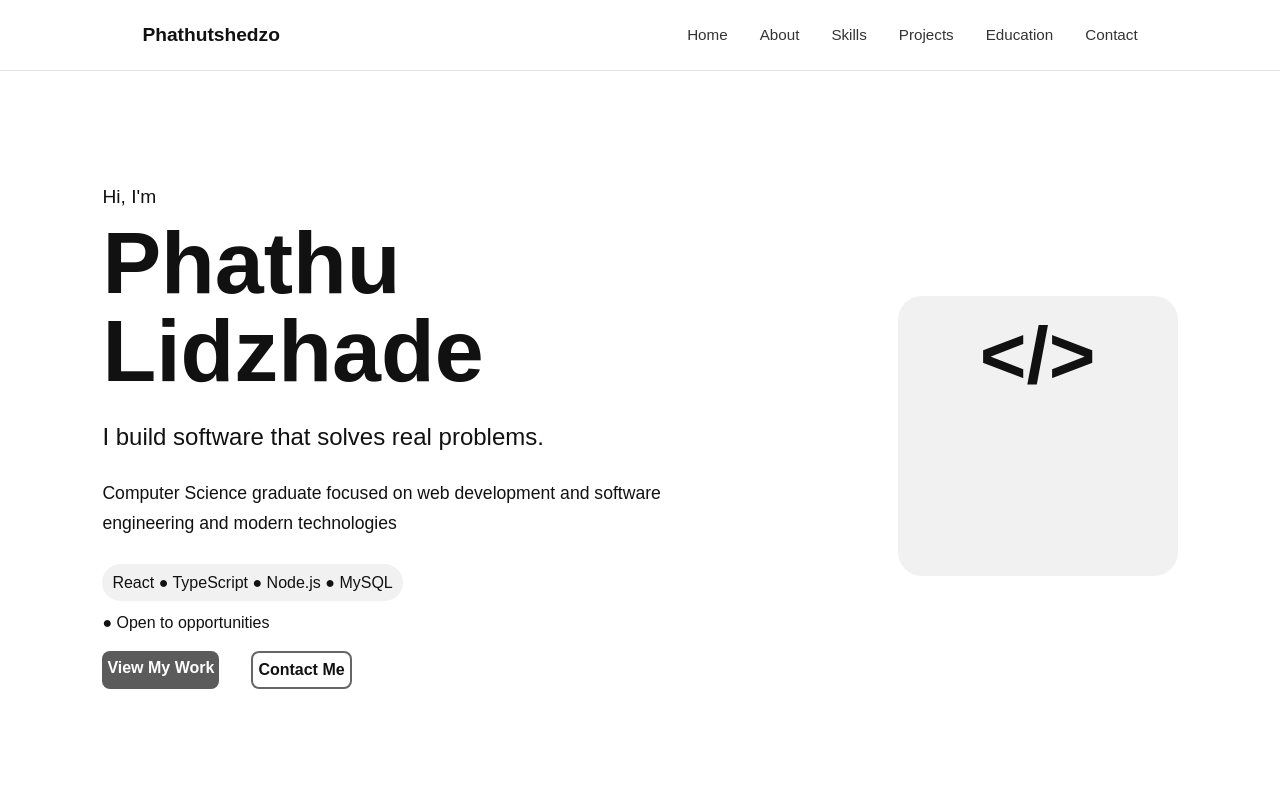
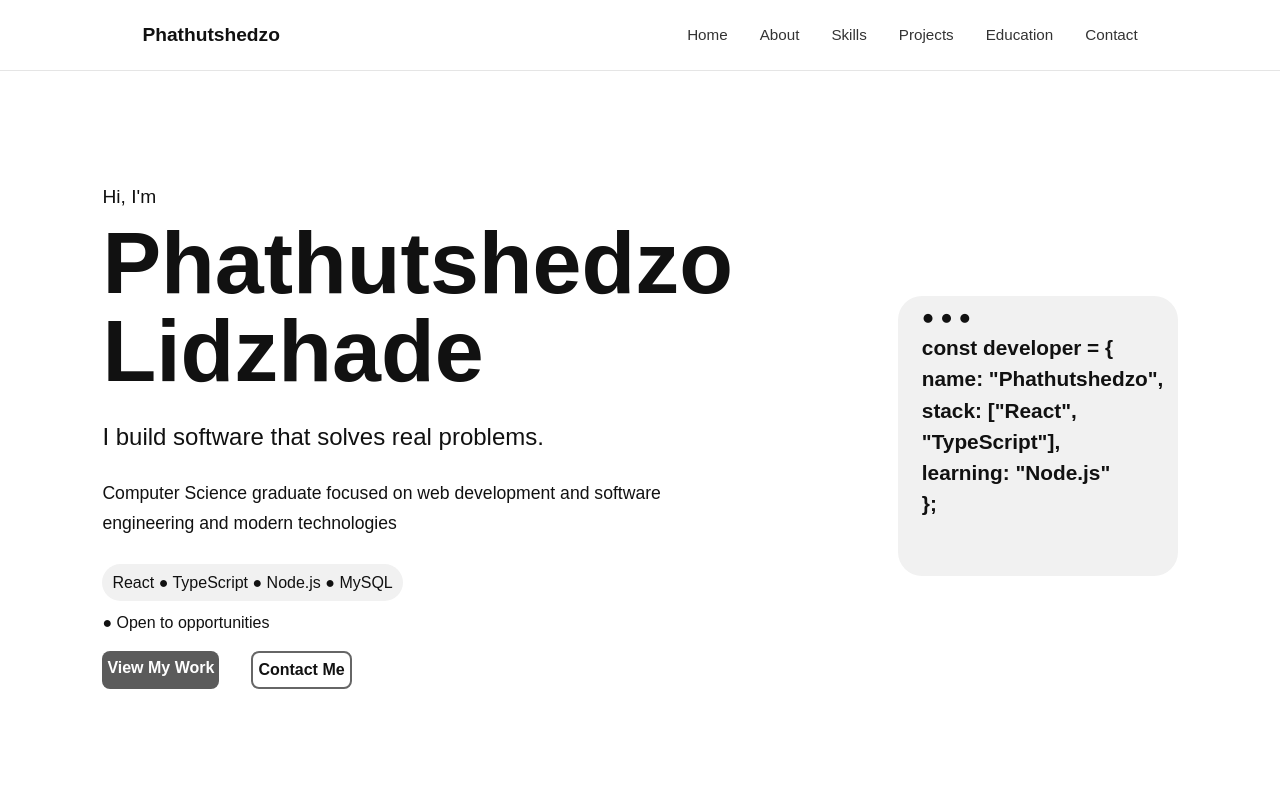
Before and after one commit to Phathu-Lidzhade/portfolio, a React (Vite) app in the folder my-portfolio/: page / in a window 1280 px wide. Shown: the top 800 px of the page. Built offline with nearby package versions, Linux system fonts and the light colour scheme.

Commit message:
added more contact validations and updated hero section

```diff
--- a/my-portfolio/src/components/Contact/Contact.tsx
+++ b/my-portfolio/src/components/Contact/Contact.tsx
@@ -82,8 +82,8 @@ function Contact() {
           <div className="contact-details">
             <div className="contact-item">
               <h3>Email</h3>
-              <a href="mailto:lidzhadephathuthsedzo027@gmail.com">
-                lidzhadephathuthsedzo027@gmail.com
+              <a href="mailto:lidzhadephathutshedzo027@gmail.com">
+                lidzhadephathutshedzo027@gmail.com
               </a>
             </div>
 
--- a/my-portfolio/src/components/Hero/Hero.tsx
+++ b/my-portfolio/src/components/Hero/Hero.tsx
@@ -4,7 +4,7 @@ function Hero() {
       <div className="hero-content">
         <p className="hero-greeting">Hi, I'm</p>
         <h1>
-          Phathu
+          Phathutshedzo
           <span>Lidzhade</span>
         </h1>
 
@@ -34,7 +34,16 @@ function Hero() {
 
       <div className="hero-visual">
         <div className="hero-card">
-          <span>&lt;/&gt;</span>
+          <span>
+            {'● ● ●'} <br />
+            {'const developer = {'} <br />
+            {'name: "Phathutshedzo",'} <br />
+            {'stack: ["React",'} <br />
+            {'"TypeScript"],'} <br />
+            {'learning: "Node.js"'} <br />
+            {'};'}
+          </span>
+          <p></p>
         </div>
       </div>
     </section>
--- a/my-portfolio/src/index.css
+++ b/my-portfolio/src/index.css
@@ -141,10 +141,13 @@ textarea {
   display: flex;
   justify-content: center;
   background: #f1f1f1;
+  padding-left: 10px;
+  padding-top: 5px;
+  padding-bottom: 5px;
 }
 
 .hero-card span {
-  font-size: 5rem;
+  font-size: 1.3rem;
   font-weight: bold;
 }
 
@@ -624,8 +627,8 @@ textarea {
   }
 
   .hero-card {
-    width: 200px;
-    height: 200px;
+    width: 300px;
+    height: 300px;
   }
 
   .hero-buttons {
```
Also changed, not shown: 1 other file (tests, documents, lock files or other folders).
